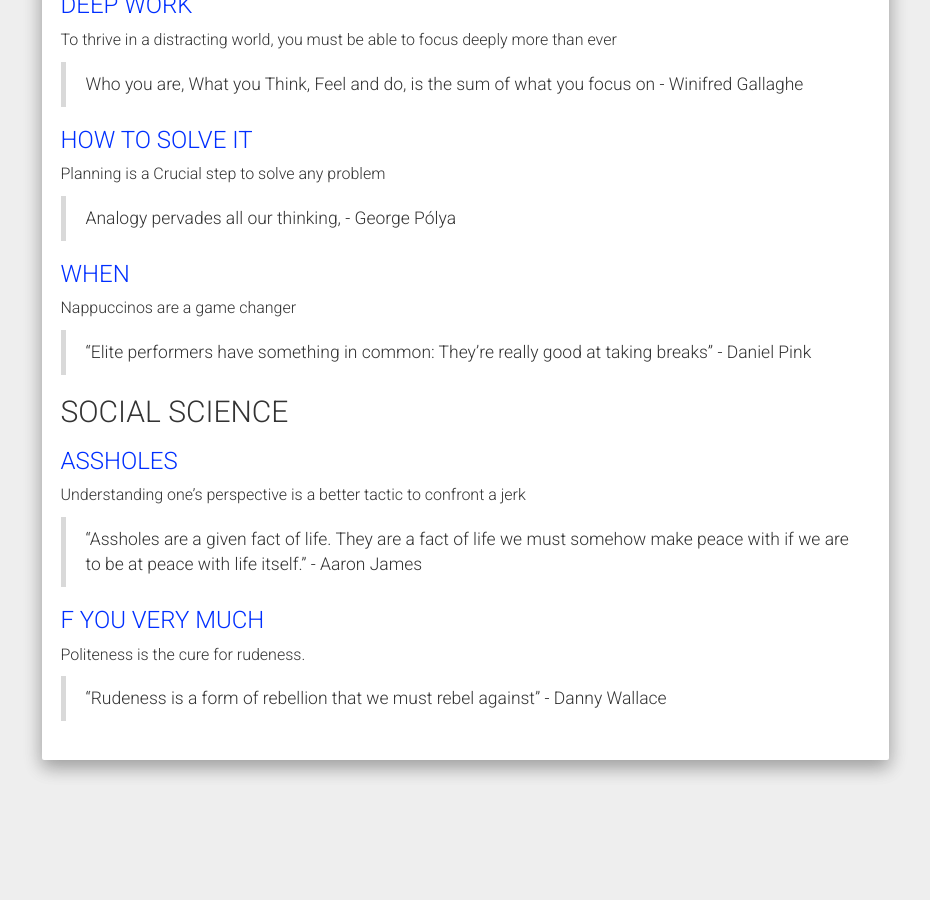
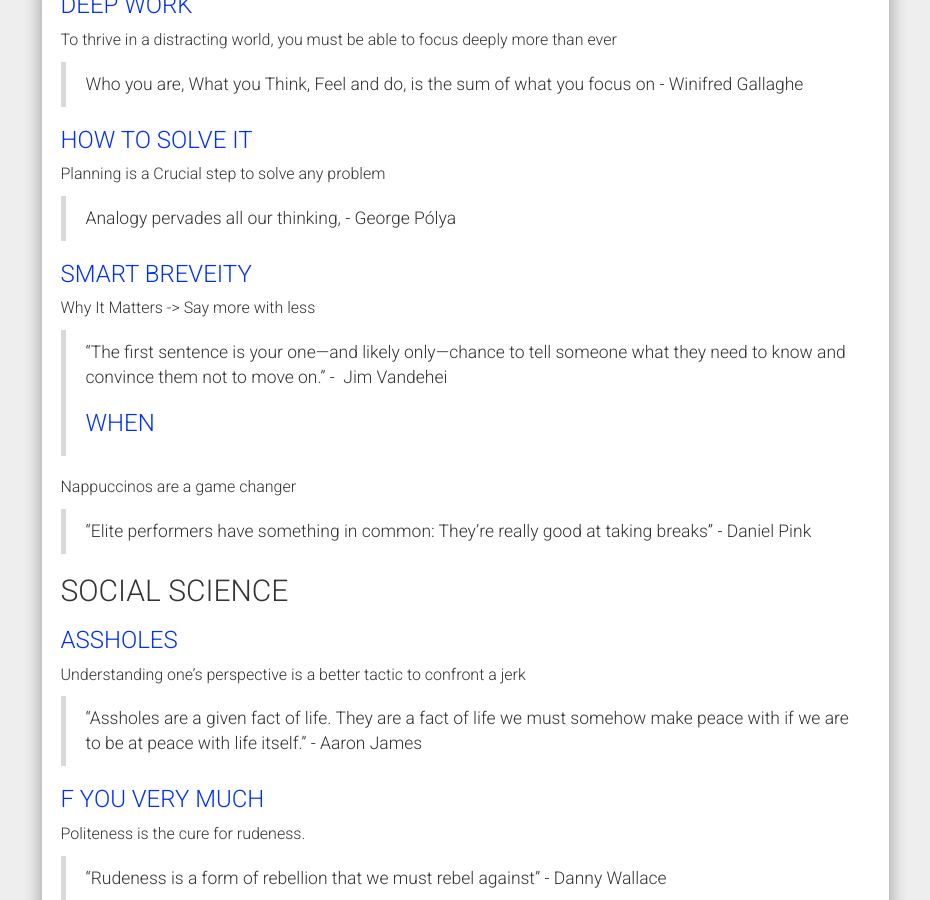
Before and after one commit to azotheblue/blog, a Jekyll site: the page built from readinglist.md, in a window 1280 px wide and 900 px high, scrolled down 2628 px. Shown: the whole window, without its empty margins (321-1251 px from the left). Built offline with Jekyll 4.4.1, drawn with Linux system fonts in a browser that asks for light colours; nearby versions of some CDN libraries; before the commit the page ends 3409 px from its top, so only the background shows below that.

Commit message:
Updating

```diff
--- a/readinglist.md
+++ b/readinglist.md
@@ -112,6 +112,11 @@ Planning is a Crucial step to solve any problem
 
 > Analogy pervades all our thinking, -  George Pólya
 
+### [SMART BREVEITY](https://a.co/d/2kNmE7L)
+
+Why It Matters -> Say more with less
+
+> “The first sentence is your one—and likely only—chance to tell someone what they need to know and convince them not to move on.” -  Jim Vandehei
 ### [WHEN](https://a.co/d/eL0VBa6)
 
 Nappuccinos are a game changer
```
Also changed, not shown: _posts/2016-06-04-test-page.md (+6 -0 lines).
